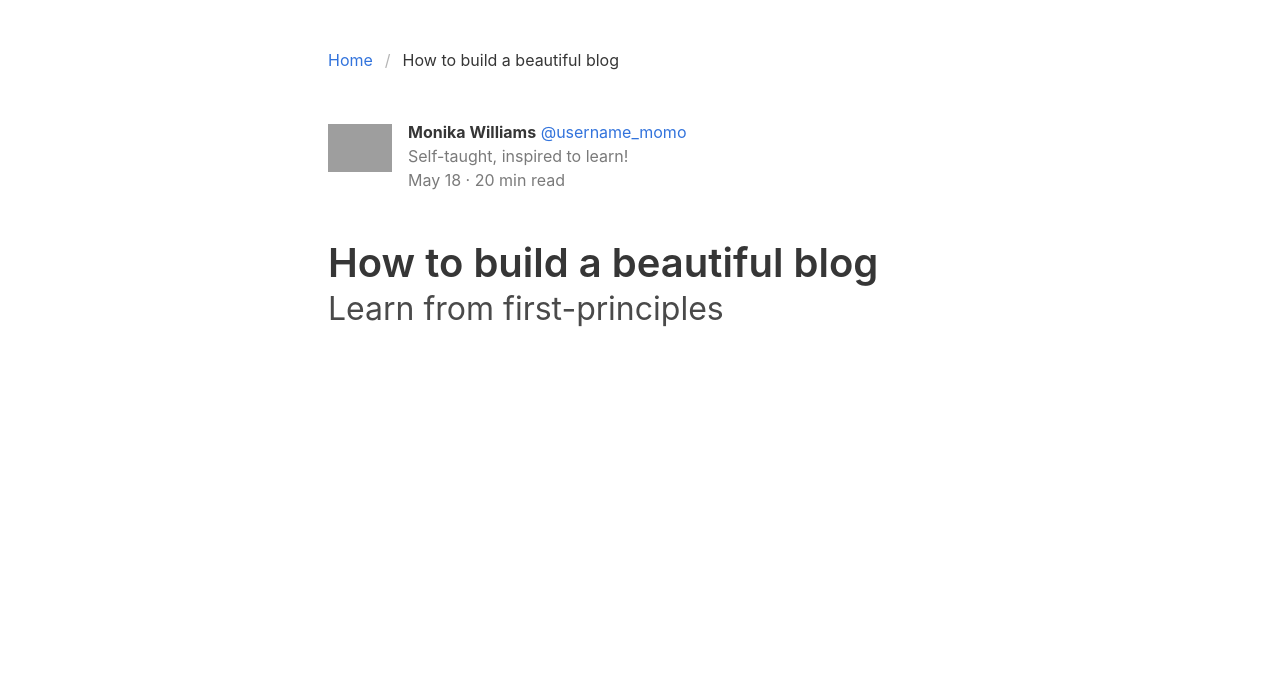
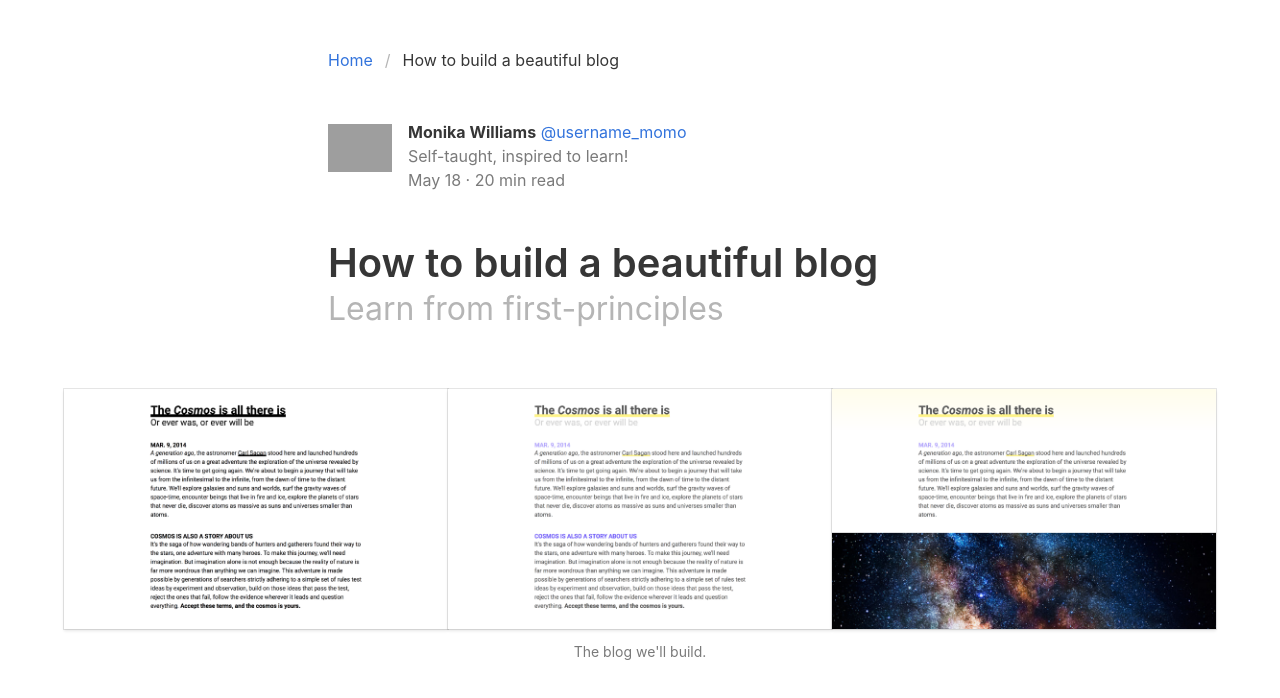
Before and after one commit to CurlsandCode/bulmapractice, a plain HTML site: page project2/index.html in a window 1280 px wide. Drawn offline with nearby package versions, Linux system fonts and the light colour scheme; grey boxes are pictures that could not be loaded.

Commit message:
added images

```diff
--- a/project2/index.html
+++ b/project2/index.html
@@ -44,15 +44,16 @@
 		</section>
 		<!-- /.section -->
 
+		<!-- .section -->
 		<section class="section is-paddingless-horizontal" style="padding-top: 0;">
 			<div class="container grid">
 
 				<!-- .media -->
 				<article class="media center">
 					<figure class="media-left">
-						<figure class="image is-64x64">
+						<span class="image is-64x64">
 							<img src="images/anon.jpg">
-						</figure>
+						</span>
 					</figure>
 					<div class="media-content">
 						<div class="content">
@@ -66,13 +67,45 @@
 				</article>
 				<!-- /.media -->
 
+				<!-- .section -->
 				<div class="section is-paddingless-horizontal">
-					<h1 class="title is-2">How to build a beautiful blog</h1>
-					<h2 class="subtitle is-3">Learn from first-principles</h2>
+					<h1 class="title is-2">
+						How to build a beautiful blog
+					</h1>
+					<h2 class="subtitle is-3 has-text-grey-light">
+						Learn from first-principles
+					</h2>
 				</div>
+				<!-- /.section -->
+
+				<!-- .columns -->
+				<figure class="columns is-mobile is-variable is-0 is-marginless grid-xl">
+					<div class="column">
+						<div class="image card">
+							<a><img src="images/blog-1.png"></a>
+						</div>
+					</div>
+					<div class="column">
+						<div class="image card">
+							<a><img src="images/blog-2.png"></a>
+						</div>
+					</div>
+					<div class="column">
+						<div class="image card">
+							<a><img src="images/blog-3.png"></a>
+						</div>
+					</div>
+				</figure>
+				<figcaption class="level">
+					<small class="level-item has-text-grey">
+						The blog we'll build.
+					</small>
+				</figcaption>
+				<!-- /.columns -->
 
 			</div>
 		</section>
+		<!-- /.section -->
 
 	</body>
 </html>
```
Also changed, not shown: project2/images/blog-1.png (added), project2/images/blog-2.png (added), project2/images/blog-3.png (added).
